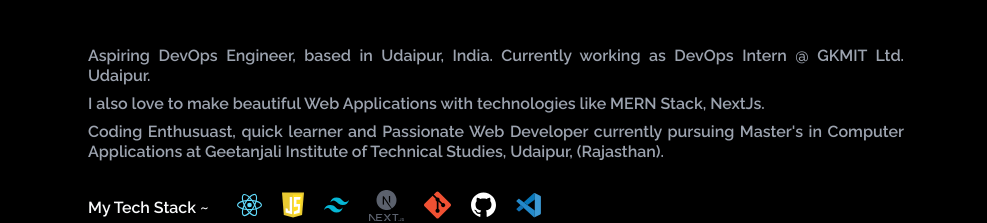
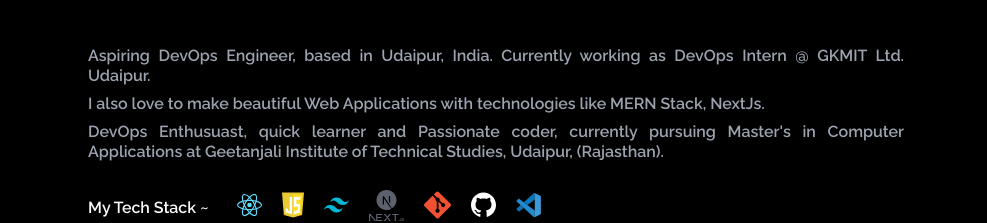
Before and after one commit to dhawal-793/DevFolio, a React (Vite) app: page / in a window 1280 px wide. Shown: the part 1340-1563 px from the top of the page, without its empty margins (144-1131 px from the left). Built offline with nearby package versions, Linux system fonts and the light colour scheme.

Commit message:
Updated the About section.

```diff
--- a/src/components/About.jsx
+++ b/src/components/About.jsx
@@ -55,7 +55,7 @@ const About = () => {
             </AnimatedWrapper>
             <AnimatedWrapper>
               <p className="leading-tight">
-                Coding Enthusuast, quick learner and Passionate Web Developer
+                DevOps Enthusuast, quick learner and Passionate coder,
                 currently pursuing Master's in Computer Applications at
                 Geetanjali Institute of Technical Studies, Udaipur, (Rajasthan).
               </p>
```
